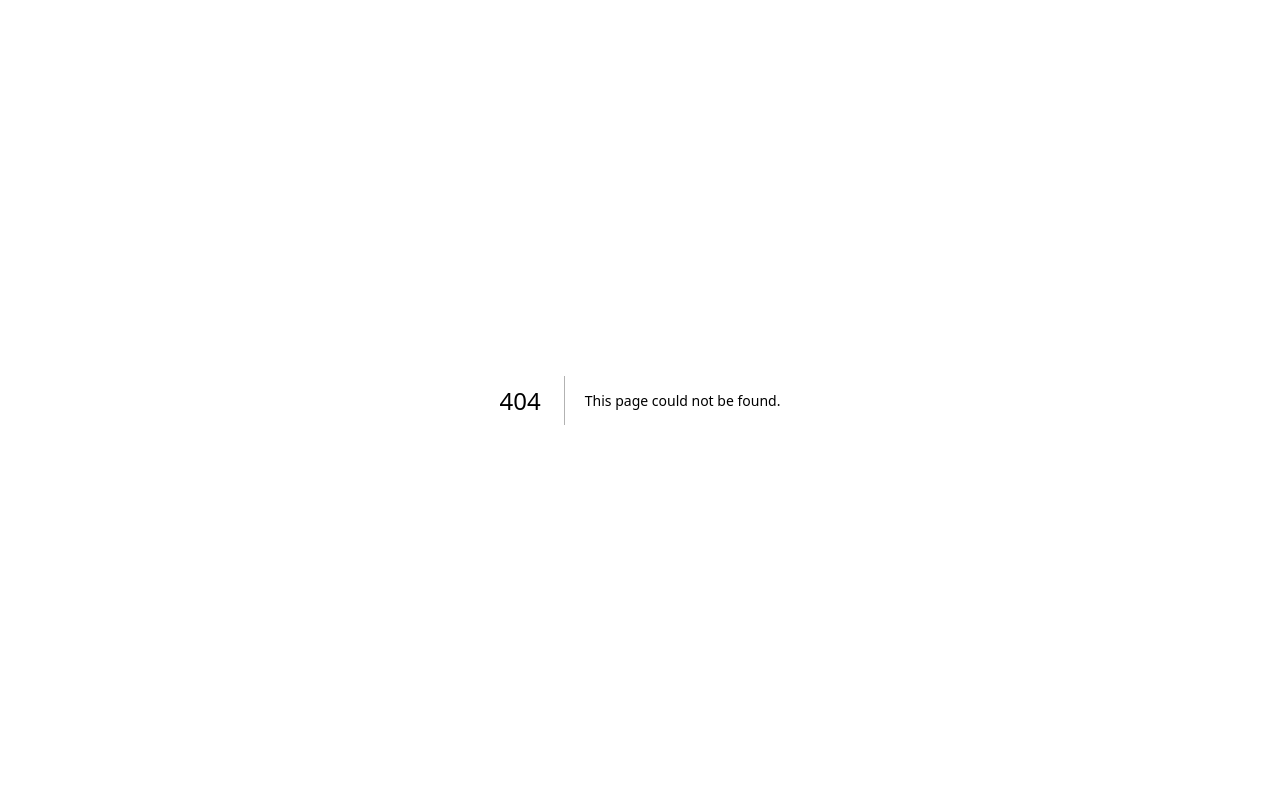
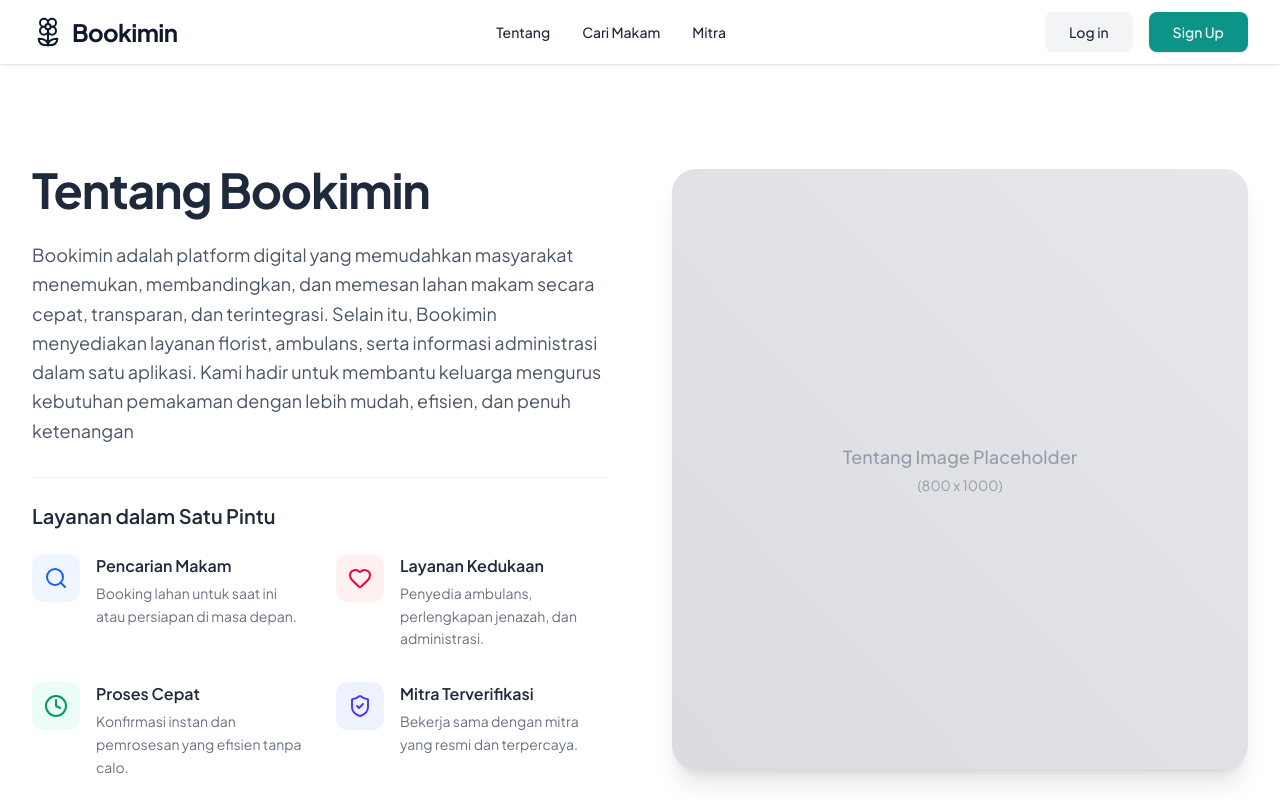
Before and after one commit to GayuhmA/gemastik-bookimin, a Next.js app: page /tentang in a window 1280 px wide. Before the commit this address had no page. Shown: the top 800 px of the page. Built offline with nearby package versions, Linux system fonts and the light colour scheme.

Commit message:
feat: add about us page

```diff
--- /dev/null
+++ b/app/tentang/page.tsx
@@ -0,0 +1,93 @@
+import Navbar from "@/components/Navbar";
+import Footer from "@/components/Footer";
+import { Search, Clock, ShieldCheck, Heart } from "lucide-react";
+
+export default function TentangPage() {
+  return (
+    <div className="flex flex-col min-h-screen">
+      <Navbar />
+
+      <main className="flex-1 w-full bg-white">
+        <section className="max-w-7xl mx-auto px-4 sm:px-6 lg:px-8 py-16 md:py-24 flex items-center">
+          <div className="grid grid-cols-1 lg:grid-cols-2 gap-16 items-center">
+
+            {/* Left Content */}
+            <div className="flex flex-col gap-8">
+              <div className="space-y-5">
+                <h1 className="text-4xl md:text-5xl font-bold text-primary leading-tight tracking-tight">
+                  Tentang Bookimin
+                </h1>
+                <div className="space-y-4 text-lg text-gray-600 leading-relaxed">
+                  <p>
+                    Bookimin adalah platform digital yang memudahkan masyarakat menemukan, membandingkan, dan memesan lahan makam secara cepat, transparan, dan terintegrasi. Selain itu, Bookimin menyediakan layanan florist, ambulans, serta informasi administrasi dalam satu aplikasi. Kami hadir untuk membantu keluarga mengurus kebutuhan pemakaman dengan lebih mudah, efisien, dan penuh ketenangan
+                  </p>
+                </div>
+              </div>
+
+              {/* Layanan */}
+              <div className="pt-6 border-t border-gray-100">
+                <h2 className="text-xl font-semibold text-primary mb-6">Layanan dalam Satu Pintu</h2>
+
+                <div className="grid grid-cols-1 sm:grid-cols-2 gap-8">
+                  <div className="flex gap-4">
+                    <div className="shrink-0 w-12 h-12 bg-blue-50 rounded-xl flex items-center justify-center text-blue-600">
+                      <Search size={24} />
+                    </div>
+                    <div>
+                      <h3 className="font-semibold text-primary mb-1">Pencarian Makam</h3>
+                      <p className="text-sm text-gray-500 leading-relaxed">Booking lahan untuk saat ini atau persiapan di masa depan.</p>
+                    </div>
+                  </div>
+
+                  <div className="flex gap-4">
+                    <div className="shrink-0 w-12 h-12 bg-rose-50 rounded-xl flex items-center justify-center text-rose-600">
+                      <Heart size={24} />
+                    </div>
+                    <div>
+                      <h3 className="font-semibold text-primary mb-1">Layanan Kedukaan</h3>
+                      <p className="text-sm text-gray-500 leading-relaxed">Penyedia ambulans, perlengkapan jenazah, dan administrasi.</p>
+                    </div>
+                  </div>
+
+                  <div className="flex gap-4">
+                    <div className="shrink-0 w-12 h-12 bg-emerald-50 rounded-xl flex items-center justify-center text-emerald-600">
+                      <Clock size={24} />
+                    </div>
+                    <div>
+                      <h3 className="font-semibold text-primary mb-1">Proses Cepat</h3>
+                      <p className="text-sm text-gray-500 leading-relaxed">Konfirmasi instan dan pemrosesan yang efisien tanpa calo.</p>
+                    </div>
+                  </div>
+
+                  <div className="flex gap-4">
+                    <div className="shrink-0 w-12 h-12 bg-indigo-50 rounded-xl flex items-center justify-center text-indigo-600">
+                      <ShieldCheck size={24} />
+                    </div>
+                    <div>
+                      <h3 className="font-semibold text-primary mb-1">Mitra Terverifikasi</h3>
+                      <p className="text-sm text-gray-500 leading-relaxed">Bekerja sama dengan mitra yang resmi dan terpercaya.</p>
+                    </div>
+                  </div>
+                </div>
+              </div>
+            </div>
+
+            {/* Right Content - Image Placeholder matching Hero.tsx */}
+            <div className="relative h-100 md:h-150 w-full lg:order-last order-first">
+              <div className="absolute inset-0 bg-gray-200 rounded-3xl overflow-hidden shadow-xl">
+                <div className="w-full h-full flex flex-col items-center justify-center text-gray-400">
+                  <span className="text-lg font-medium">Tentang Image Placeholder</span>
+                  <span className="text-sm mt-1">(800 x 1000)</span>
+                </div>
+                <div className="absolute inset-0 bg-linear-to-tr from-black/5 to-transparent"></div>
+              </div>
+            </div>
+
+          </div>
+        </section>
+      </main>
+
+      <Footer />
+    </div>
+  );
+}
```
